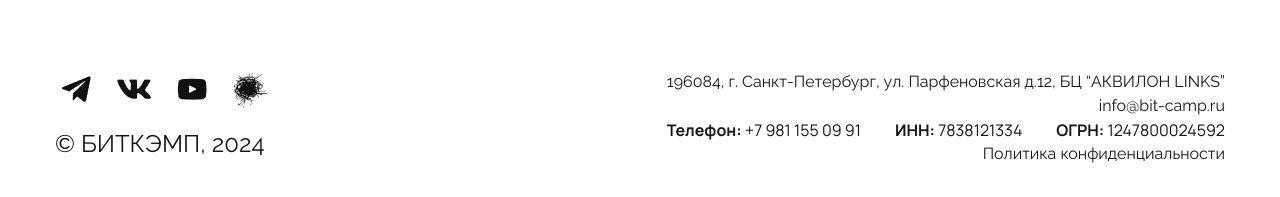
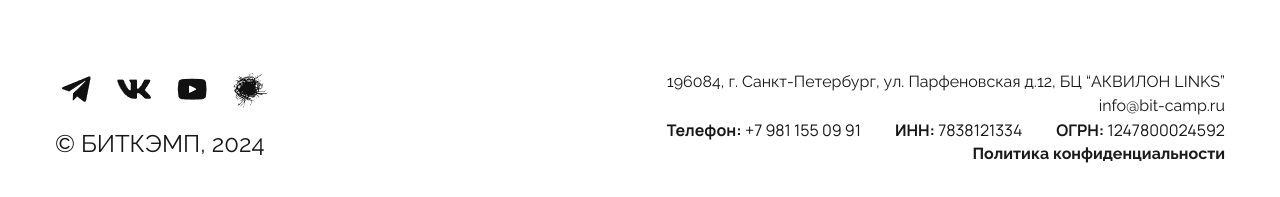
Before and after one commit to BigZetena/bitcampmain, a Next.js app: page / in a window 1280 px wide. Shown: the part 7168-7365 px from the top of the page. Built offline with nearby package versions, Linux system fonts and the light colour scheme.

Commit message:
add ainimate policy

```diff
--- a/react/units/footer/ui/footer.component.tsx
+++ b/react/units/footer/ui/footer.component.tsx
@@ -4,20 +4,20 @@ import React from 'react';
 export const Footer = () => {
   return (
     <div className="container max-w-container py-10 mx-auto font-raleway flex justify-between h-[170px]">
-      <div className="flex flex-col justify-between">
+      <div className="flex flex-col justify-between ">
         <div>
           <img src="/images/footer/holder.png" alt="holder" />
         </div>
         <p className="text-2xl">© БИТКЭМП, 2024</p>
       </div>
-      <div className="text-right flex flex-col justify-between">
+      <div className="text-right flex flex-col justify-between items-end">
         <p>
           196084, г. Санкт-Петербург, ул. Парфеновская д.12, БЦ “АКВИЛОН LINKS”
         </p>
         <a href="" className="">
           info@bit-camp.ru
         </a>
-        <div className="flex justify-between font-manrope">
+        <div className="flex justify-between font-manrope w-full">
           {' '}
           <a href="tel:+79811550991" className="">
             <strong>Телефон:</strong> +7 981 155 09 91
@@ -30,7 +30,14 @@ export const Footer = () => {
           </p>
         </div>
 
-        <Link href={'/policy'}>Политика конфиденциальности</Link>
+        <Link
+          className={
+            "w-max relative text-primary font-raleway font-bold transition-colors duration-300 after:content-[''] after:absolute after:left-0 after:-bottom-1 after:w-0 after:h-[2px] after:bg-primary after:transition-all after:duration-300 hover:after:w-full"
+          }
+          href={'/policy'}
+        >
+          Политика конфиденциальности
+        </Link>
       </div>
     </div>
   );
```
